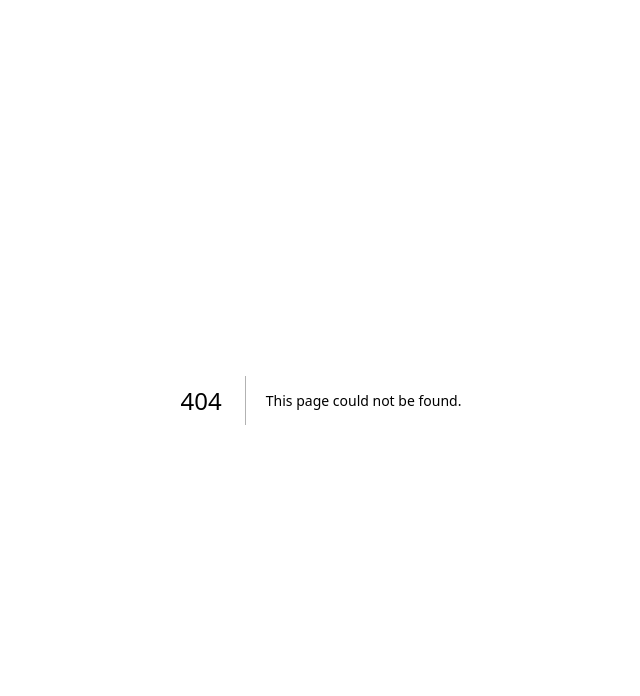
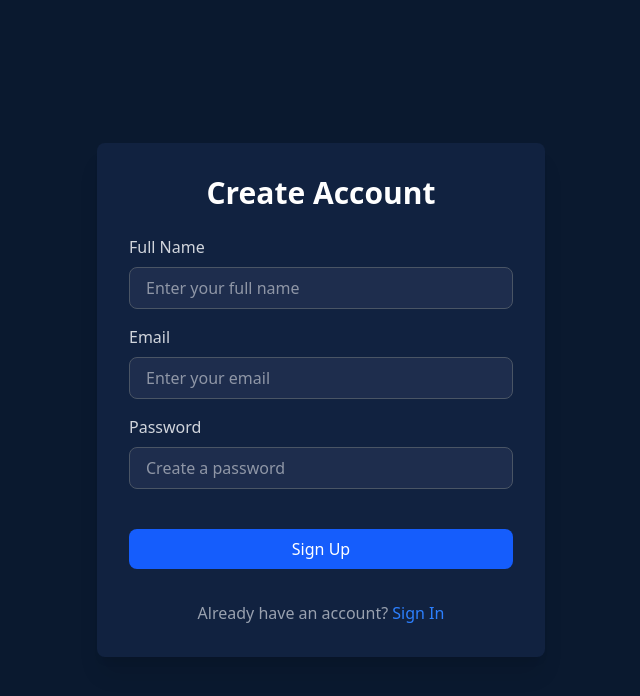
Before and after one commit to Ranjan-n/Chit-Chat, a Next.js app in the folder apps/frontend/: page /signup in a window 1280 px wide. Before the commit this address had no page. Shown: the top 696 px of the page, without its empty margins (319-959 px from the left). Built offline with nearby package versions, Linux system fonts and the light colour scheme; no server answers.

Commit message:
Added SignIn and SignUp pages
Signed-off-by: Ranjan N <ranjann2004@gmail.com>

```diff
--- /dev/null
+++ b/apps/frontend/app/config.ts
@@ -0,0 +1 @@
+export const BACKEND_URL = process.env.NEXT_PUBLIC_BACKEND_URL || "http://localhost:3001";
--- /dev/null
+++ b/apps/frontend/app/signin/page.tsx
@@ -0,0 +1,104 @@
+"use client";
+
+import { SignInInput } from "@repo/common/types";
+import axios from "axios";
+import { useRouter } from "next/navigation";
+import { useState } from "react";
+import { BACKEND_URL } from "../config";
+
+export default function SignIn() {
+  const router = useRouter();
+  const [error, setError] = useState<string | null>(null);
+  const [Loading, setLoading] = useState(false);
+  const [formData, setFormData] = useState<SignInInput>({
+    email: "",
+    password: "",
+  });
+
+  const handleSubmit = async (e: React.FormEvent) => {
+    e.preventDefault();
+    setLoading(true);
+    setError(null);
+
+    const { email, password } = formData;
+
+    try {
+      const res = await axios.post(`${BACKEND_URL}/signin`, {
+        email,
+        password,
+      });
+
+      const token = res.data.token;
+      localStorage.setItem("token", token);
+      setLoading(false);
+      router.push("/home");
+    } catch (err) {
+      setLoading(false);
+      setError("Invalid email or password");
+    }
+  };
+
+  return (
+    <div className="min-h-screen flex items-center justify-center bg-[#0a192f]">
+      <div className="bg-[#112240] p-8 rounded-lg shadow-xl w-full max-w-md">
+        <h2 className="text-3xl font-bold text-white mb-6 text-center">
+          LogIn
+        </h2>
+        {error && (
+          <div className="bg-red-500 text-white p-3 rounded-lg mb-4 text-center">
+            {error}
+          </div>
+        )}
+        <form onSubmit={handleSubmit} className="space-y-4">
+          <div>
+            <label htmlFor="email" className="block text-gray-300 mb-2">
+              Email
+            </label>
+            <input
+              type="email"
+              id="email"
+              className="w-full px-4 py-2 rounded-lg bg-[#1e2d4d] text-white border border-gray-600 focus:outline-none focus:border-blue-500"
+              placeholder="Enter your email"
+              onChange={(e) =>
+                setFormData({ ...formData, email: e.target.value })
+              }
+              value={formData.email}
+            />
+          </div>
+          <div>
+            <label htmlFor="password" className="block text-gray-300 mb-2">
+              Password
+            </label>
+            <input
+              type="password"
+              id="password"
+              className="w-full px-4 py-2 rounded-lg bg-[#1e2d4d] text-white border border-gray-600 focus:outline-none focus:border-blue-500"
+              placeholder="Create a password"
+              onChange={(e) =>
+                setFormData({ ...formData, password: e.target.value })
+              }
+              value={formData.password}
+            />
+          </div>
+          <button
+            type="submit"
+            className={`w-full transition duration-200 mt-6 py-2 rounded-lg ${Loading ? "bg-blue-400 cursor-not-allowed" : "bg-blue-600 text-white hover:bg-blue-700 cursor-pointer"}`}
+            disabled={Loading}
+          >
+            Sign In
+          </button>
+          <p className="text-gray-400 text-center mt-4">
+            Don't have an account?{" "}
+            <button
+              type="button"
+              onClick={() => router.push("/signin")}
+              className="text-blue-500 hover:text-blue-400 cursor-pointer"
+            >
+              Create Account
+            </button>
+          </p>
+        </form>
+      </div>
+    </div>
+  );
+}
--- /dev/null
+++ b/apps/frontend/app/signup/page.tsx
@@ -0,0 +1,131 @@
+"use client";
+
+import { SignUpInput } from "@repo/common/types";
+import axios from "axios";
+import { useRouter } from "next/navigation";
+import { useState } from "react";
+import { BACKEND_URL } from "../config";
+
+export default function SignUp() {
+  const router = useRouter();
+  const [error, setError] = useState<string | null>(null);
+  const [Loading, setLoading] = useState(false);
+  const [formData, setFormData] = useState<SignUpInput>({
+    name: "",
+    email: "",
+    password: "",
+  });
+
+  const handleSubmit = async (e: React.FormEvent) => {
+    e.preventDefault();
+    setLoading(true);
+    setError(null);
+
+    const { name, email, password } = formData;
+
+    if (password.length < 6) {
+      setLoading(false);
+      setError("Password must be at least 6 characters long");
+      return;
+    }
+
+    try {
+      const res = await axios.post(`${BACKEND_URL}/signup`, {
+        name,
+        email,
+        password,
+      });
+
+      const token = res.data.token;
+      localStorage.setItem("token", token);
+      setLoading(false);
+      router.push("/home");
+    } catch (err) {
+      setLoading(false);
+      if (axios.isAxiosError(err) && err.response) {
+        setError(err.response.data.message || "Failed to create account");
+      } else {
+        setError("Failed to create account");
+      }
+    }
+  };
+
+  return (
+    <div className="min-h-screen flex items-center justify-center bg-[#0a192f]">
+      <div className="bg-[#112240] p-8 rounded-lg shadow-xl w-full max-w-md">
+        <h2 className="text-3xl font-bold text-white mb-6 text-center">
+          Create Account
+        </h2>
+        {error && (
+          <div className="bg-red-500 text-white p-3 rounded-lg mb-4 text-center">
+            {error}
+          </div>
+        )}
+        <form onSubmit={handleSubmit} className="space-y-4">
+          <div>
+            <label htmlFor="name" className="block text-gray-300 mb-2">
+              Full Name
+            </label>
+            <input
+              type="text"
+              id="name"
+              className="w-full px-4 py-2 rounded-lg bg-[#1e2d4d] text-white border border-gray-600 focus:outline-none focus:border-blue-500"
+              placeholder="Enter your full name"
+              onChange={(e) =>
+                setFormData({ ...formData, name: e.target.value })
+              }
+              value={formData.name}
+            />
+          </div>
+          <div>
+            <label htmlFor="email" className="block text-gray-300 mb-2">
+              Email
+            </label>
+            <input
+              type="email"
+              id="email"
+              className="w-full px-4 py-2 rounded-lg bg-[#1e2d4d] text-white border border-gray-600 focus:outline-none focus:border-blue-500"
+              placeholder="Enter your email"
+              onChange={(e) =>
+                setFormData({ ...formData, email: e.target.value })
+              }
+              value={formData.email}
+            />
+          </div>
+          <div>
+            <label htmlFor="password" className="block text-gray-300 mb-2">
+              Password
+            </label>
+            <input
+              type="password"
+              id="password"
+              className="w-full px-4 py-2 rounded-lg bg-[#1e2d4d] text-white border border-gray-600 focus:outline-none focus:border-blue-500"
+              placeholder="Create a password"
+              onChange={(e) =>
+                setFormData({ ...formData, password: e.target.value })
+              }
+              value={formData.password}
+            />
+          </div>
+          <button
+            type="submit"
+            className={`w-full transition duration-200 mt-6 py-2 rounded-lg ${Loading ? "bg-blue-400 cursor-not-allowed" : "bg-blue-600 text-white hover:bg-blue-700 cursor-pointer"}`}
+            disabled={Loading}
+          >
+            Sign Up
+          </button>
+          <p className="text-gray-400 text-center mt-4">
+            Already have an account?{" "}
+            <button
+              type="button"
+              onClick={() => router.push("/signin")}
+              className="text-blue-500 hover:text-blue-400 cursor-pointer"
+            >
+              Sign In
+            </button>
+          </p>
+        </form>
+      </div>
+    </div>
+  );
+}
--- a/apps/frontend/package.json
+++ b/apps/frontend/package.json
@@ -13,11 +13,13 @@
   "dependencies": {
     "@repo/ui": "workspace:*",
     "@tailwindcss/postcss": "^4.1.7",
+    "axios": "^1.9.0",
     "next": "^15.3.0",
     "postcss": "^8.5.3",
     "react": "^19.1.0",
     "react-dom": "^19.1.0",
-    "tailwindcss": "^4.1.7"
+    "tailwindcss": "^4.1.7",
+    "@repo/common": "workspace:*"
   },
   "devDependencies": {
     "@repo/eslint-config": "workspace:*",
```
